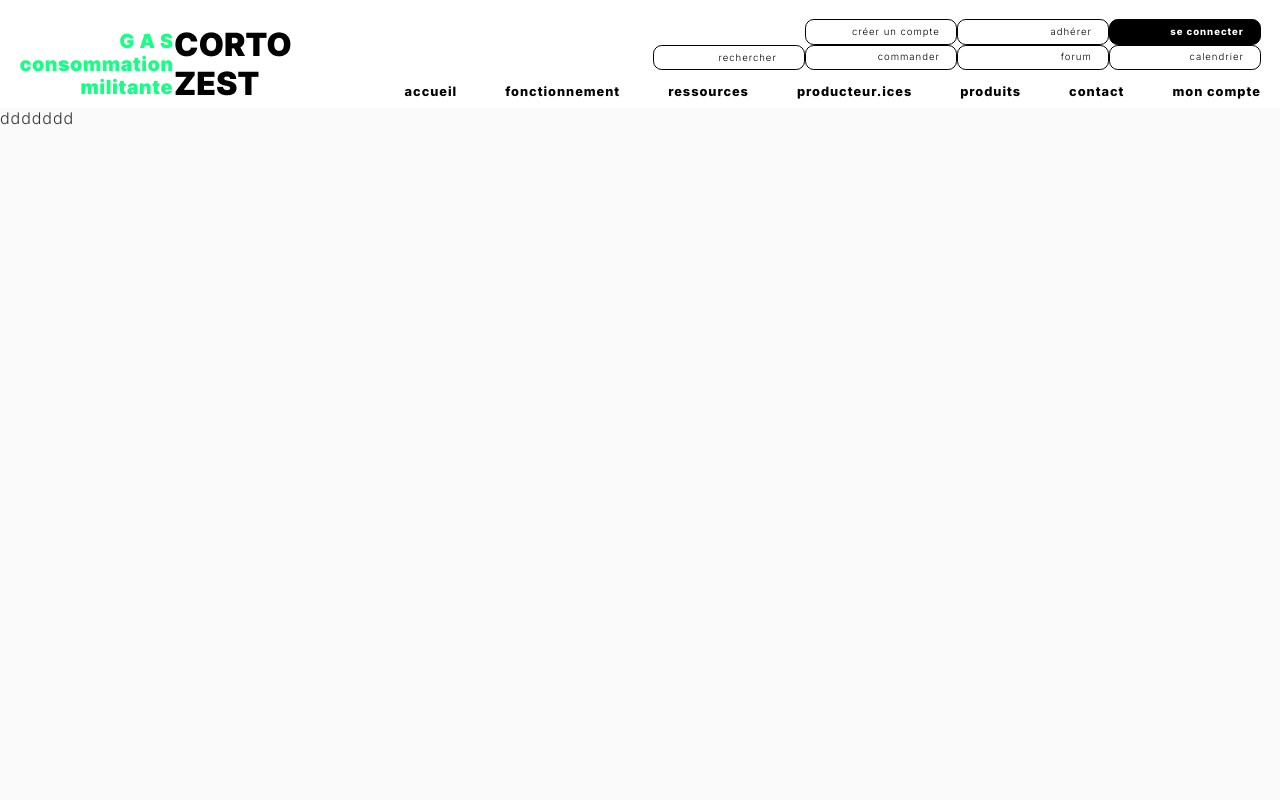
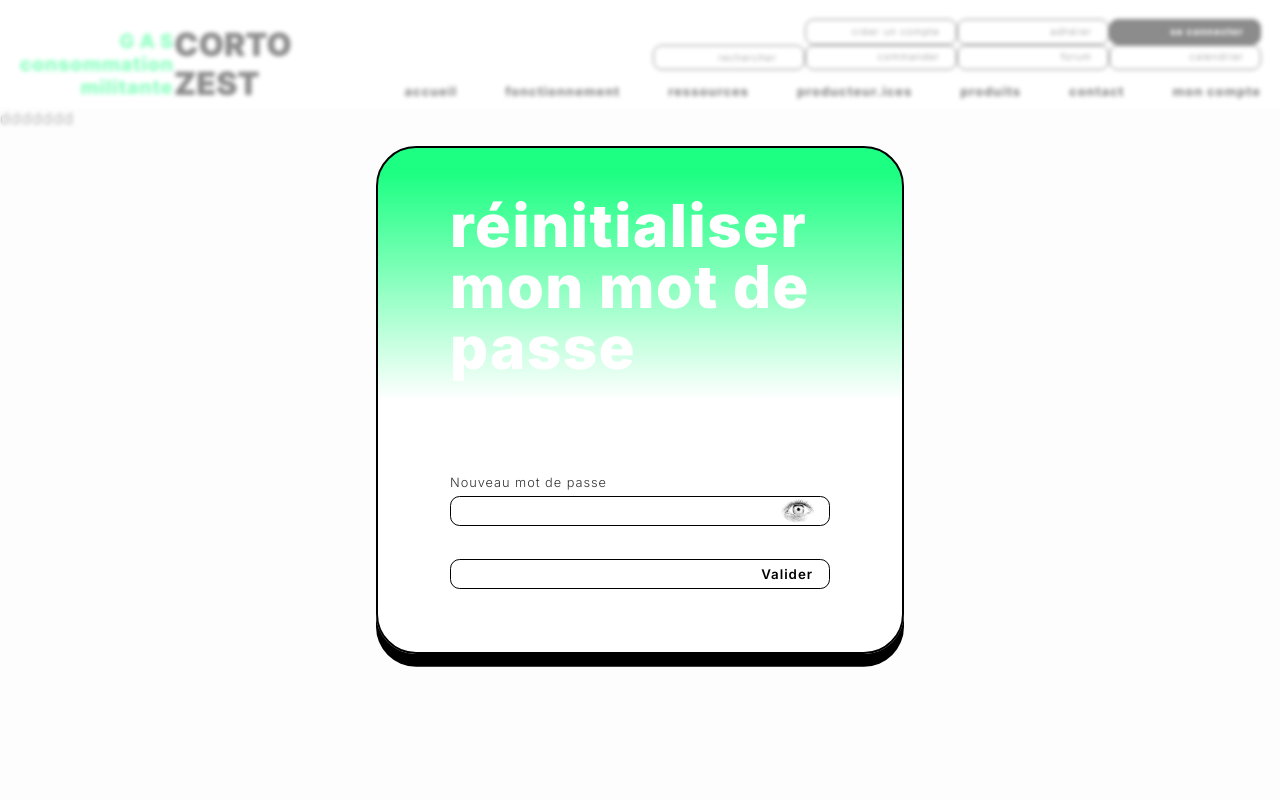
Before and after one commit to mu93100/zest_symfony, a Symfony app: template templates/reset_password/reset.html.twig in a window 1280 px wide. Run offline with Twig, Linux system fonts and the light colour scheme; the template is opened without the code that fills it, so the values that code supplies are empty; some libraries are stand-ins or nearby versions.

Commit message:
request/reset password+ css mais pas possible verif

```diff
--- a/public/styles/form.css
+++ b/public/styles/form.css
@@ -7,23 +7,27 @@
     background-color: #1DFF83;
     font-weight: 900;
 }
-
+/* --------------------------- FORMULAIRE QUESTIONNAIRE --------------------------- */
 .form-container {
     background: linear-gradient( #1DFF83 5%, #FFFFFF 50%, #FFFFFF 100% );
-    padding: 2.7rem 4.5rem 3rem 4.5rem;
+    padding: 3rem 4.5rem 3rem 4.5rem;
 }
 
+.form-section {
+    margin-top: 3.5rem;
+    font-size: 0.8rem;
+}
+
+/* --- I N P U T   GRID --- */
+.form-grid {
+    display: grid;
+    grid-template-columns: repeat(16, 1fr);
+}
 
 .row {
     display: flex;
     flex-direction: column;  /* label au dessus de input  */
     width: 100%;
-}
-
-/* --------- I N P U T   GRID  */
-.form-grid {
-    display: grid;
-    grid-template-columns: repeat(16, 1fr);
 }
 
 .row--small { grid-column: span 3;}
@@ -32,6 +36,7 @@
 .row--xlarge { grid-column: span 8;}
 .row--full { grid-column: span 16;}
 
+/* --- A G R E E   I T E M S --- */
 .agree_item, .form-check {
     display: flex;
     align-items: flex-start;
@@ -42,9 +47,9 @@
 .agree_item input[type="checkbox"], input[type="checkbox"] {
     accent-color: black;
 }
-/* --------------------------------- FORMULAIRE MODALE --------------------------------- */
-/* --- OVERLAY --- */
-.modal-overlay {
+
+/* --------------------------- FORMULAIRE MODALE / login+reset --------------------------- */
+.modal-overlay { /* --- arriere champ modale --- */
     position: fixed;
     inset: 0;
     background: rgba(255, 255, 255, 0.55);
@@ -55,17 +60,21 @@
     z-index: 1000;
 }
 
-/* --- MODALE --- */
 .modal-box {
-    width: 90%;
-    max-width: 28rem;
+    /* width: 100%; */
+    max-width: 33rem;
     background: linear-gradient( #1DFF83 5%, #FFFFFF 50%, #FFFFFF 100% );
-    padding: 2.7rem 4.5rem 3rem 4.5rem;
+    padding: 3rem 4.5rem 3.9rem 4.5rem;
     border-radius: 2.5rem;
     border: 0.15rem solid black;
     box-shadow: 0 0.8rem 0 black;
     animation: modalFade 0.25s ease-out;
     text-align: left;
+    font-size: 0.8rem;
+}
+
+.modal-content {
+    margin-top: 6rem;
 }
 
 /* Animation d’apparition */
@@ -74,15 +83,6 @@
     to   { opacity: 1; transform: translateY(0); }
 }
 
-
-
-/* --- CHAMPS --- */
-.form-section {
-    margin-top: 3.5rem;
-    font-size: 0.8rem;
-}
-/* form field pour CONNEXION et RESET MDP
-pour les champs de formulaire avec 1 seul input width=100% */
 .form-field {
     margin-bottom: 0.5rem;
 }
@@ -92,23 +92,33 @@ pour les champs de formulaire avec 1 seul input width=100% */
     margin-bottom: 0.4rem;
     border: none;
     padding: 0;
-    color: #2d2e2d;
 }
 
-
-.form-input, .form-field select, .form-submit {
+.form-input, .form-field select {
     width: 100%;
     padding: 0.45em 1rem;
     border-radius: 0.6rem;
     border: 1px solid #000000;
     background: #FFFFFF;
-    color: #2d2e2d;
 }
+
 .form-input:focus, .form-field select:focus {
-    outline: none;
-    border-color: #1DFF83;
-    box-shadow: 0 0 5px rgba(29, 255, 131, 0.5);
+    /* outline: 3px solid rgba(29, 255, 131, 0.5);
+    border-color: #1DFF83; */
+    outline: 3px solid black
 }
+
+/* --- mdp oublie --- */
+.form-links {
+    margin-top: 0.8rem;
+    text-align: right;
+}
+
+.form-links a {
+    text-decoration: underline;
+}
+
+
 /* --- MOT DE PASSE + BOUTON OEIL --- */
 .password-wrapper {
     position: relative;
@@ -131,39 +141,20 @@ pour les champs de formulaire avec 1 seul input width=100% */
     cursor: pointer;
 }
 
-
 .password-toggle img.eye-icon {
     width: 2.25rem;
     height: auto;
 }
 
-/*
-.password-wrapper {
-    position: relative;
-    height: fit-content;
-}
-
-.password-toggle {
-    position: absolute;
-    right: 0.6rem;
-    top: 50%;
-    transform: translateY(-50%);
-    background: none;
-    border: none;
-    cursor: pointer;
-    /* font-size: 0.1rem; */
-    /* opacity: 0.7; */
-/* } */
-
-/* .password-toggle:hover {
-    opacity: 1;
-} */
-
 /* --- BOUTON SUBMIT --- */
-.form-submit {
+ .form-submit { /* pour TOUT */
     width: 60%;
+    padding: 0.45em 1rem;
+    border-radius: 0.6rem;
+    border: 1px solid #000000;
+    background: #FFFFFF;
     text-align: end;
-    margin-top: 1.5rem;
+    margin-top: 2.1rem;
     margin-left: auto; /* pousse le bouton à droite */
     display: block; /* pour que margin-left: auto fonctionne */
     cursor: pointer;
@@ -176,18 +167,11 @@ pour les champs de formulaire avec 1 seul input width=100% */
     color: white;
 }
 
-/* --- mdp oublie --- */
-.form-links {
-    margin-top: 0.8rem;
-    text-align: right;
+.submit-full{
+    width: 100%;
 }
-
-.form-links a {
-    text-decoration: underline;
-}
-
-/* --- MESSAGE D’ERREUR --- */
-.form-error {
+/* --- MESSAGE D’ERREUR --- A SUPPRIMER   */
+/* .form-error {
     background: #ffe5e5;
     color: #a30000;
     padding: 0.7rem;
@@ -196,4 +180,4 @@ pour les champs de formulaire avec 1 seul input width=100% */
     text-align: center;
     font-weight: 600;
     border: 1px solid #ffb3b3;
-}
+} */
--- a/templates/reset_password/reset.html.twig
+++ b/templates/reset_password/reset.html.twig
@@ -1,3 +1,4 @@
+{# ecrit par symfony
 {% extends 'base.html.twig' %}
 
 {% block title %}Reset your password{% endblock %}
@@ -12,3 +13,26 @@
         <button class="form-submit">Valider</button>
     {{ form_end(resetForm) }}
 {% endblock %}
+#}
+
+
+{% extends 'modal_base.html.twig' %}
+
+{% block title %}réinitialiser mot de passe{% endblock %}
+{% block modal_title %}réinitialiser mon mot de passe{% endblock %}
+
+{% block modal_body %}
+    {{ form_start(resetForm) }}
+
+    {% include 'components/password_field.html.twig' with {
+        id: 'inputPassword',
+        field_name: resetForm.plainPassword.vars.full_name,
+        label: 'Nouveau mot de passe',
+        autocomplete: 'new-password',
+        errors: resetForm.plainPassword.vars.errors
+    } %}
+
+    <button type="submit" class="form-submit submit-full">Valider</button>
+
+    {{ form_end(resetForm, {'render_rest': false}) }}
+{% endblock %}
--- a/templates/security/login.html.twig
+++ b/templates/security/login.html.twig
@@ -20,7 +20,7 @@
             id="inputEmail"
             name="_username"
             value="{{ last_username }}"
-            equired
+            required
             autocomplete="email"
             class="form-input"
         >
```
Also changed, not shown: brouillon.php (added, +45 -0 lines), templates/reset_password/request.html.twig (+16 -15 lines), templates/components/password_field.html.twig (line endings or trailing spaces).
